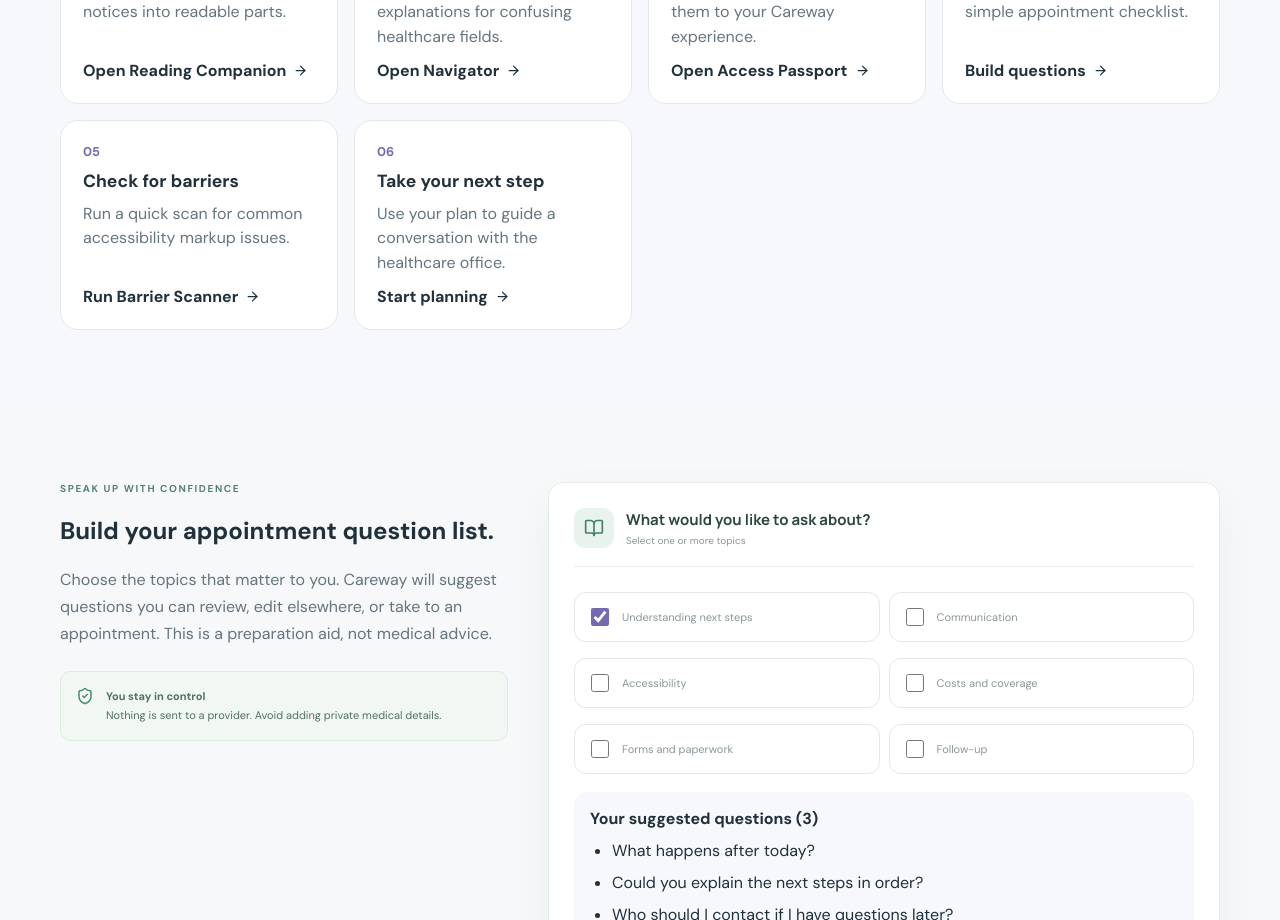
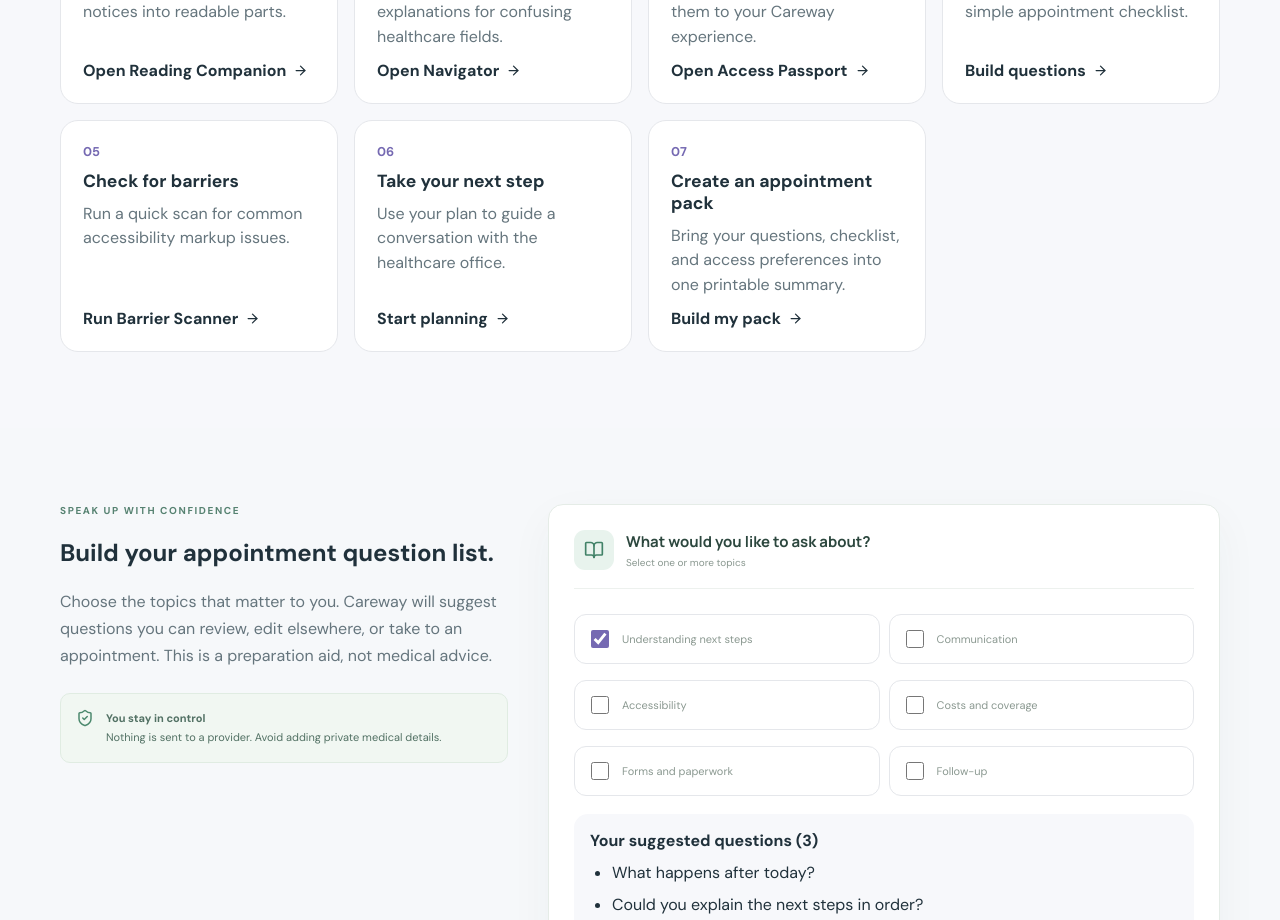
Before and after one commit to Hacke025/Medical-Div, a React (Vite) app: page / in a window 1280 px wide. Shown: the part 7960-8880 px from the top of the page. Built offline with nearby package versions, Linux system fonts and the light colour scheme.

Commit message:
Add appointment pack to Careway toolkit

```diff
--- a/src/App.tsx
+++ b/src/App.tsx
@@ -717,6 +717,7 @@ function App() {
               <a className="journey-card" href="#questions"><span className="journey-number">04</span><b>Prepare questions</b><p>Create a question list and a simple appointment checklist.</p><span>Build questions <ArrowRight size={15}/></span></a>
               <a className="journey-card" href="#barrier-scanner"><span className="journey-number">05</span><b>Check for barriers</b><p>Run a quick scan for common accessibility markup issues.</p><span>Run Barrier Scanner <ArrowRight size={15}/></span></a>
               <a className="journey-card" href="#prepare"><span className="journey-number">06</span><b>Take your next step</b><p>Use your plan to guide a conversation with the healthcare office.</p><span>Start planning <ArrowRight size={15}/></span></a>
+              <a className="journey-card" href="#appointment-pack"><span className="journey-number">07</span><b>Create an appointment pack</b><p>Bring your questions, checklist, and access preferences into one printable summary.</p><span>Build my pack <ArrowRight size={15}/></span></a>
             </div>
           </div>
         </section>
```
